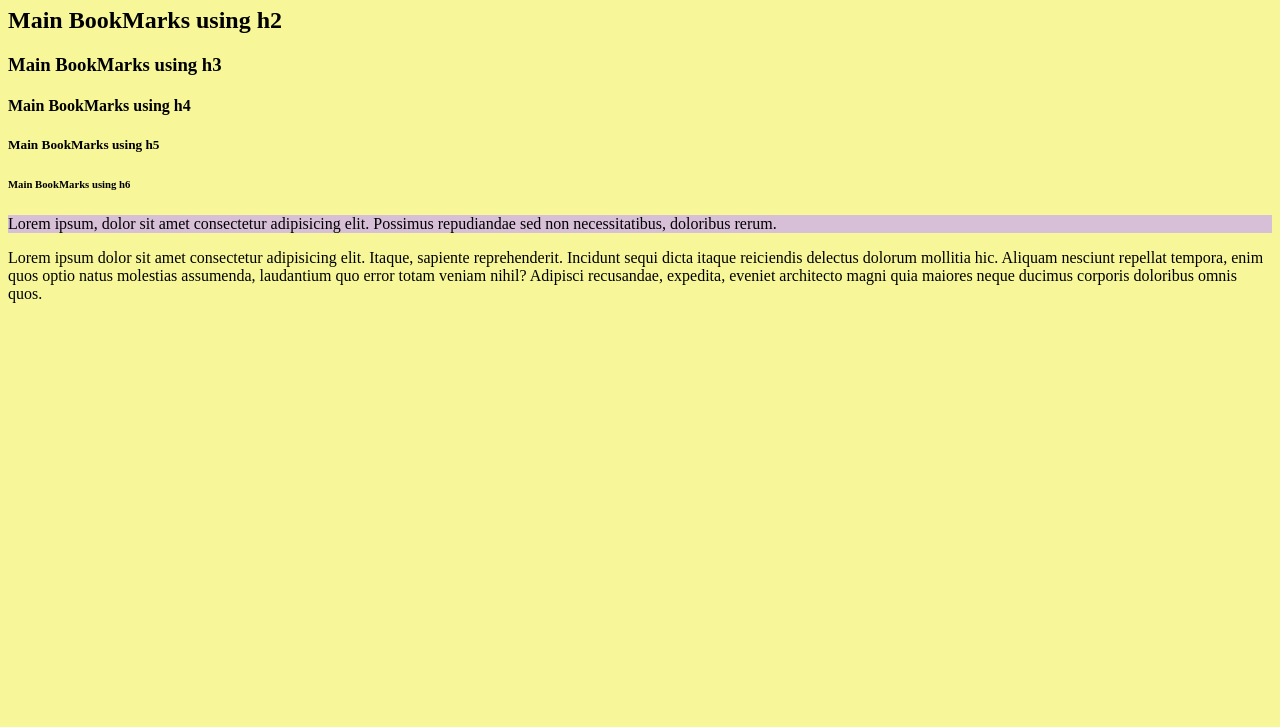
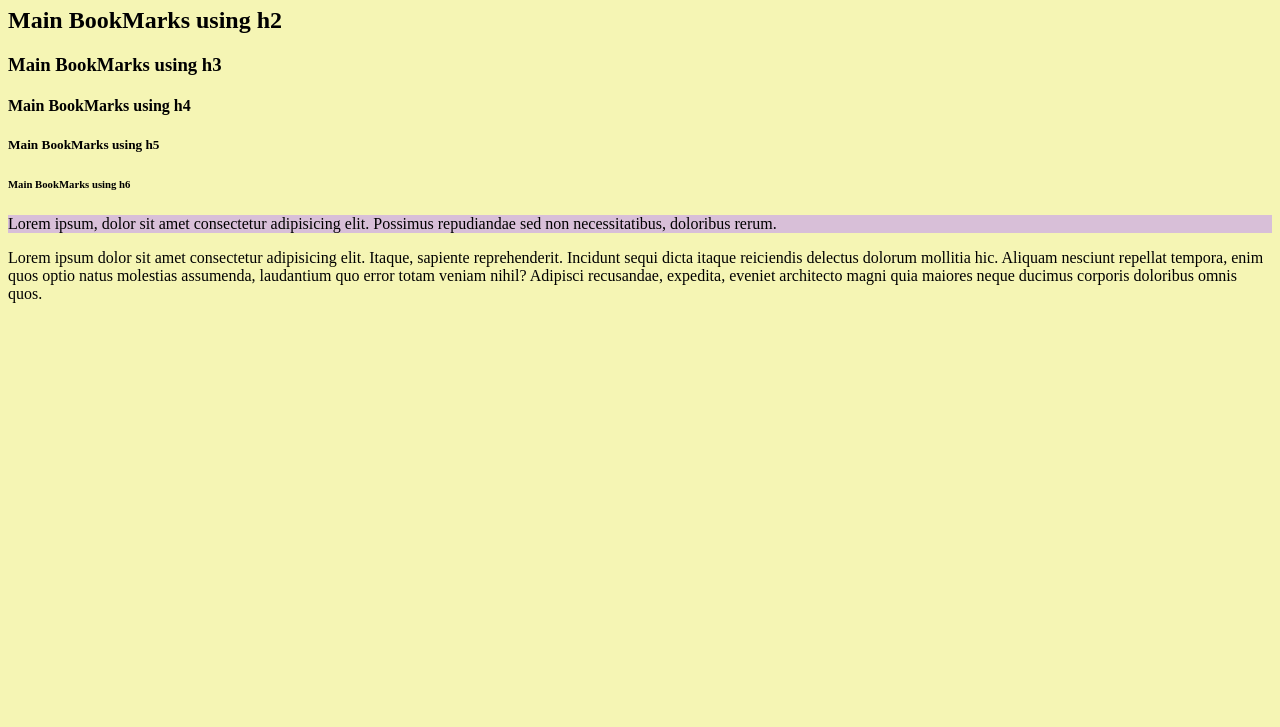
Before and after one commit to yashkulapkar/WebDevelopment, a plain HTML site: page Headings&Links/index.html in a window 1280 px wide. Shown: the part 73-800 px from the top of the page. Drawn offline with Linux system fonts and the light colour scheme.

Commit message:
Basic Body Color

```diff
--- a/Headings&Links/style.css
+++ b/Headings&Links/style.css
@@ -1,4 +1,4 @@
 body
 {
-    background-color: rgb(247, 247, 154);
+    background-color: rgb(245, 245, 180);
 }
```
